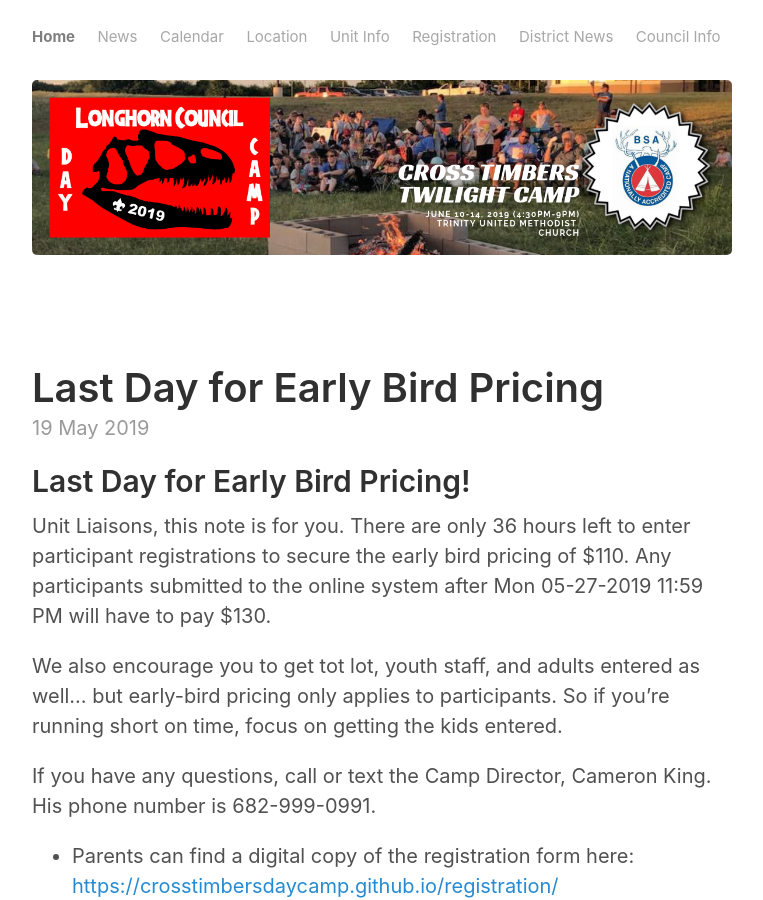
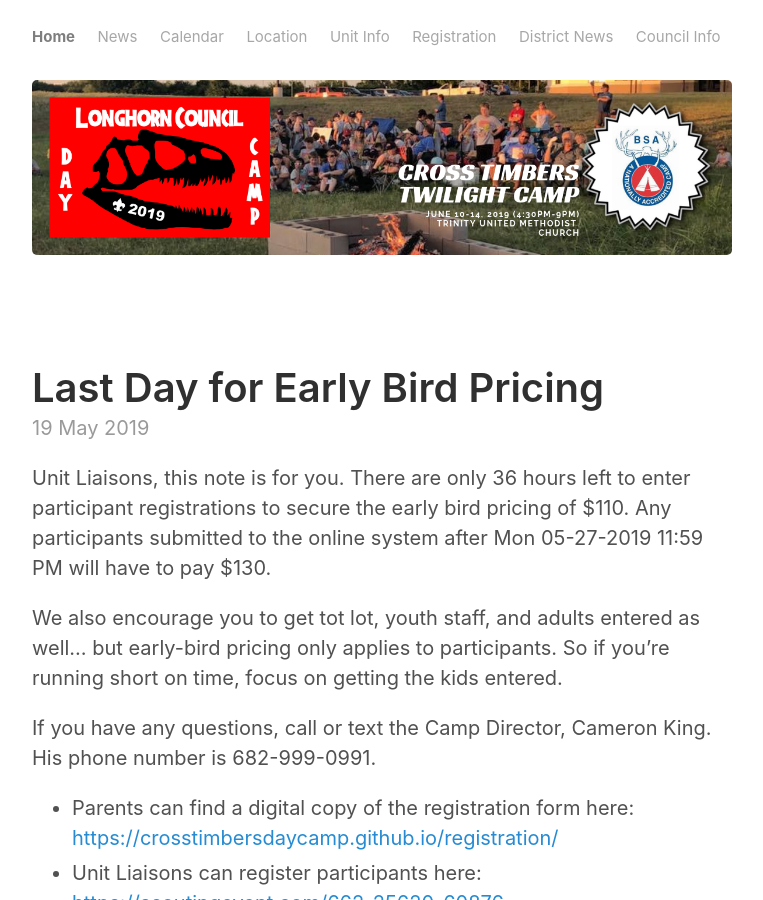
Before and after one commit to CrossTimbersDayCamp/crosstimbersdaycamp.github.io, a Jekyll site: the page built from _posts/2019-05-19-last-day-for-early-bird-pricing.md, in a window 1280 px wide and 900 px high. Shown: the whole window, without its empty margins (258-1021 px from the left). Built offline with Jekyll 4.4.1, drawn with Linux system fonts in a browser that asks for light colours; comment, search, counter and statistics services are not loaded.

Commit message:
Update 2019-05-19-last-day-for-early-bird-pricing.md

```diff
--- a/_posts/2019-05-19-last-day-for-early-bird-pricing.md
+++ b/_posts/2019-05-19-last-day-for-early-bird-pricing.md
@@ -2,8 +2,6 @@
 layout: post
 title: Last Day for Early Bird Pricing
 ---
-
-## Last Day for Early Bird Pricing!
 
 Unit Liaisons, this note is for you.  There are only 36 hours left to enter participant registrations to secure the early bird pricing of $110.  Any participants submitted to the online system after Mon 05-27-2019 11:59 PM will have to pay $130.
 
```
